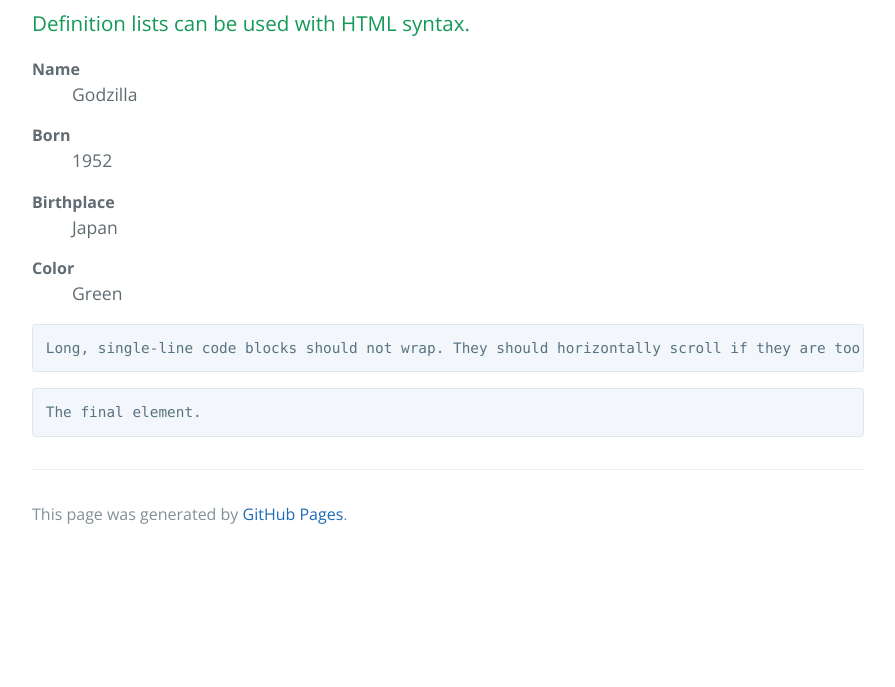
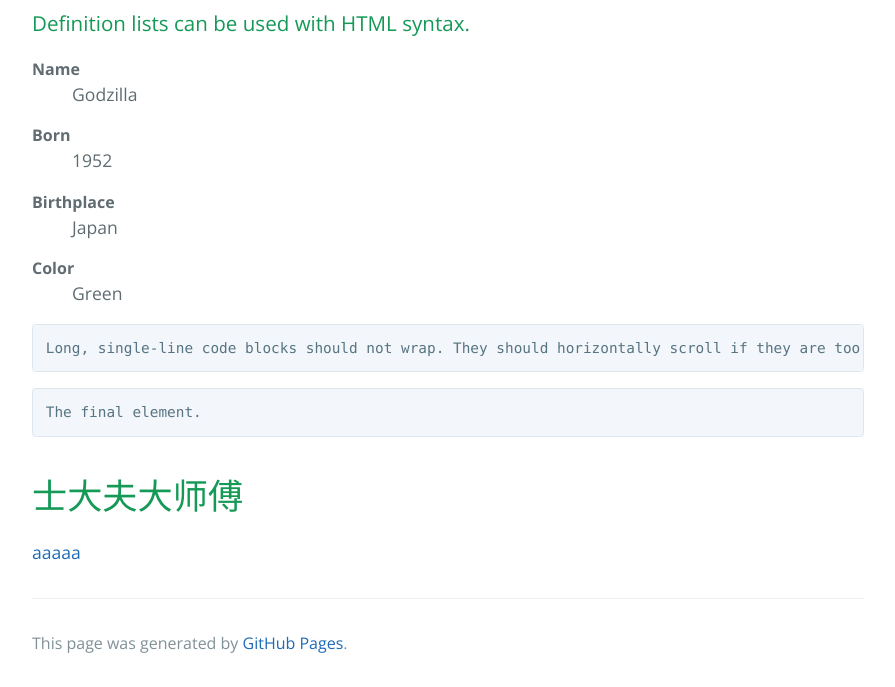
Before and after one commit to wopincm/wopincm.github.io, a Jekyll site: the page built from index.md, in a window 1280 px wide and 900 px high, scrolled down 3295 px, cut to the strip 213-900 px from the top of the window. Shown: the whole strip, without its empty margins (192-1087 px from the left). Built offline with Jekyll 4.4.1, drawn with Linux system fonts in a browser that asks for light colours; before the commit the page ends 4066 px from its top, so only the background shows below that.

Commit message:
Update index.md

````diff
--- a/index.md
+++ b/index.md
@@ -121,3 +121,6 @@ Long, single-line code blocks should not wrap. They should horizontally scroll i
 ```
 The final element.
 ```
+
+# 士大夫大师傅
+[aaaaa](aa.md)
````
